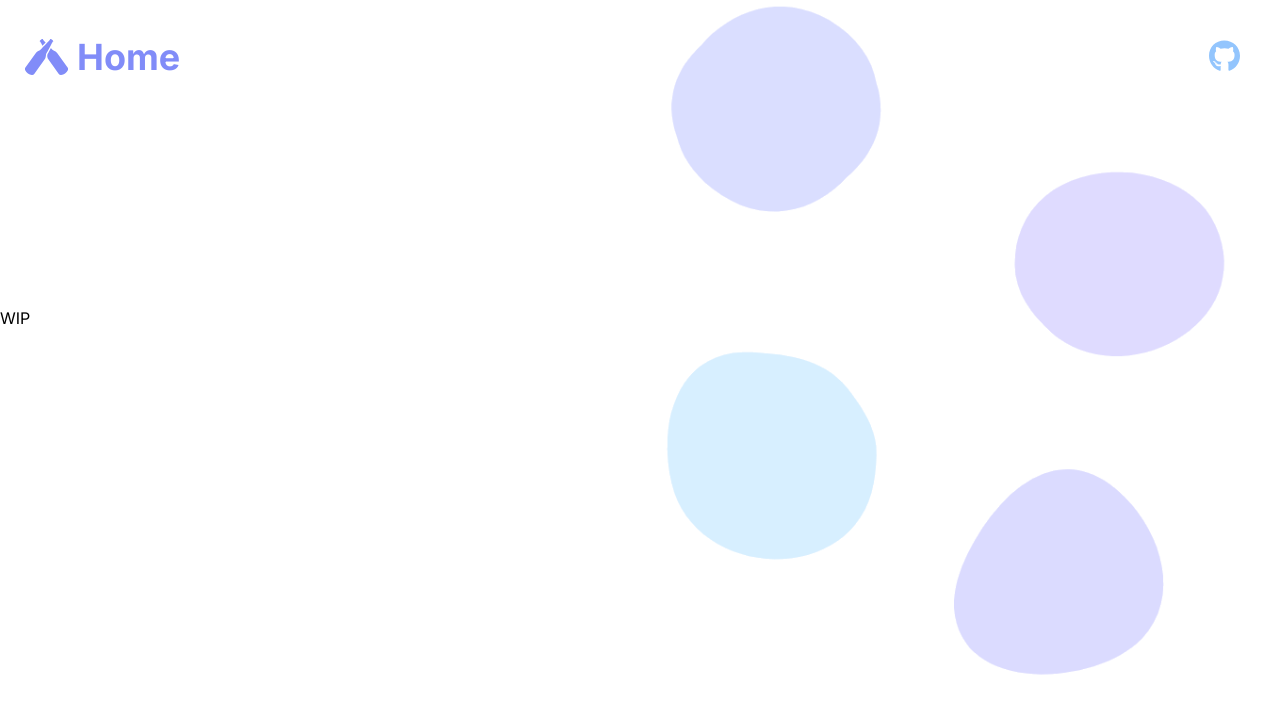
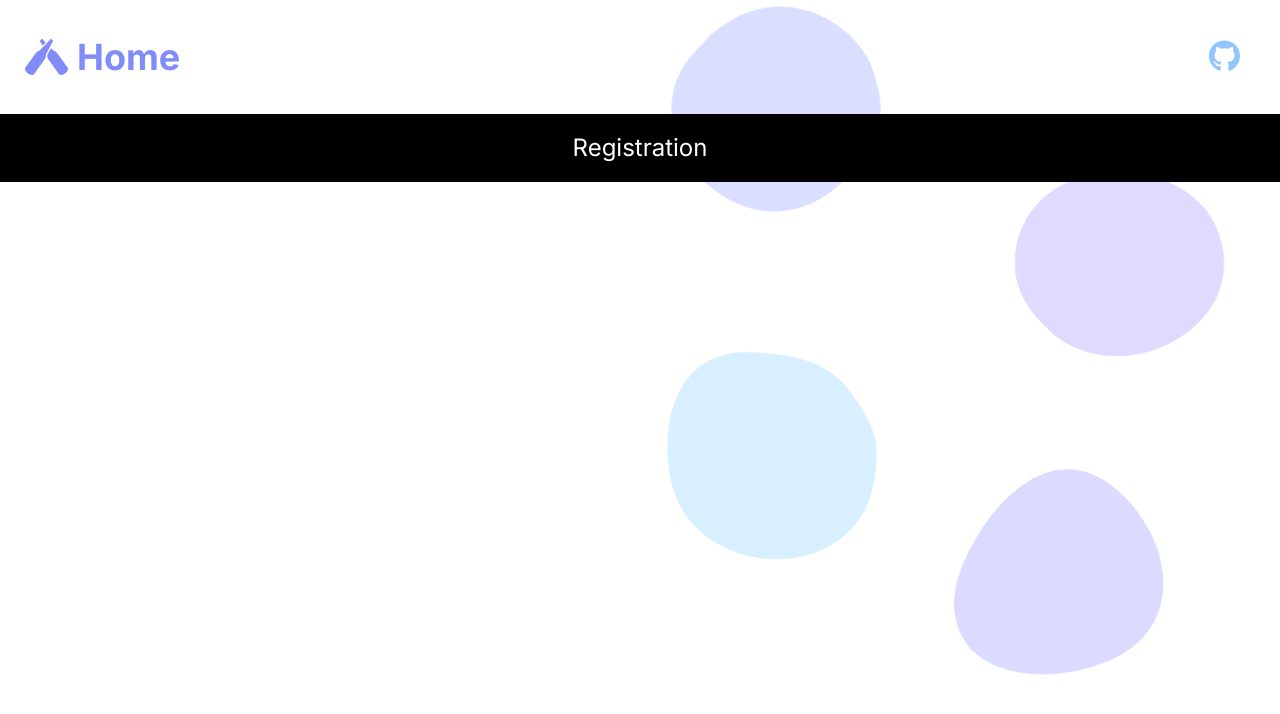
Before and after one commit to stanimir-stoychev/registration-form, a Next.js app: page /solution in a window 1280 px wide. Shown: the top 714 px of the page. Built offline with nearby package versions, Linux system fonts and the light colour scheme.

Commit message:
Add page title to /solution

```diff
--- /dev/null
+++ b/app/solution/page.module.css
@@ -0,0 +1,24 @@
+.page-title-container {
+    background-color: #000;
+    color: #fff;
+    padding: var(--theme-spacing-2);
+    font-size: 18px;
+}
+
+.page-content {
+    display: flex;
+    align-items: center;
+    justify-content: center;
+    padding-top: var(--theme-spacing-2);
+}
+
+/* tablet & up */
+@media screen and (min-width: 768px) {
+    .page-title-container {
+        text-align: center;
+        font-size: 24px;
+    }
+    .page-content {
+        padding-top: calc(var(--theme-spacing-base) * 35);
+    }
+}
--- a/app/solution/page.tsx
+++ b/app/solution/page.tsx
@@ -1,9 +1,14 @@
-import { Page } from '@/src/components';
+import { Page, Form, Checklist } from '@/src/components';
+import styles from './page.module.css';
 
 export default function Solution() {
     return (
-        <Page className={['pt-24', 'md:pt-48', 'flex', 'flex-wrap', 'flex-col', 'md:flex-row', 'items-center']}>
-            WIP
+        <Page>
+            <div className={styles['page-title-container']}>
+                <h1>Registration</h1>
+            </div>
+            <div className={styles['page-content']}>
+            </div>
         </Page>
     );
 }
```
